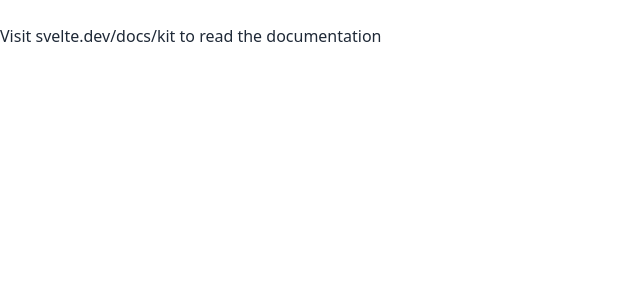
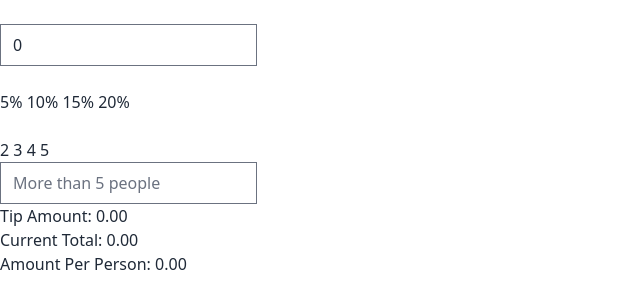
Before and after one commit to xxyylloo/frontend-project, a SvelteKit app: page / in a window 1280 px wide. Shown: the top 308 px of the page, without its empty margins (0-640 px from the left). Built offline with nearby package versions, Linux system fonts and the light colour scheme.

Commit message:
ready ohne design

```diff
--- a/src/routes/+page.svelte
+++ b/src/routes/+page.svelte
@@ -1,2 +1,101 @@
-<h1 class="text-white">Welcome to papichler</h1>
-<p>Visit <a href="https://svelte.dev/docs/kit">svelte.dev/docs/kit</a> to read the documentation</p>
+<!--<script>
+  let total = $state(0);
+  let tip = $state(0);
+  let baseTotal = $state(0);
+
+  function calculateTip(percent) {
+    tip = (baseTotal * percent) / 100;
+    total = baseTotal + tip;
+  }
+</script>
+
+  <h1 class="text-white">Bill</h1>
+
+
+  <div class="eingabe">
+
+   <input type="text" bind:value={baseTotal} />
+
+
+    <h1 class="text-white">Select Tip</h1>
+
+
+    <button onclick={() => calculateTip(5)}>5%</button>
+    <button onclick={() => calculateTip(10)}>10%</button>
+    <button onclick={() => calculateTip(15)}>15%</button>
+    <button onclick={() => calculateTip(20)}>20%</button>
+
+    <p>Tip Amount: {tip}</p>
+    <p>Current Total: {total}</p>
+  </div>-->
+  <script>
+    let total = $state(0);
+    let tip = $state(0);
+    let baseTotal = $state(0);
+    let people = $state(1);
+    let amountPerPerson = $state(0);
+
+    function calculateTip(percent) {
+      tip = (baseTotal * percent) / 100;
+      total = baseTotal + tip;
+      calculatePerPerson();
+    }
+
+    function setPeople(num) {
+      people = num;
+      calculatePerPerson();
+    }
+
+    function calculatePerPerson() {
+      if (people > 0) {
+        amountPerPerson = total / people;
+      } else {
+        amountPerPerson = 0;
+      }
+    }
+  </script>
+
+  <h1 class="text-white">Bill</h1>
+
+  <div class="eingabe">
+
+    <input
+      type="number"
+      bind:value={baseTotal}
+      placeholder="Enter bill amount"
+      oninput={() => calculatePerPerson()}
+    />
+
+    <h1 class="text-white">Select Tip</h1>
+
+
+    <button onclick={() => calculateTip(5)}>5%</button>
+    <button onclick={() => calculateTip(10)}>10%</button>
+    <button onclick={() => calculateTip(15)}>15%</button>
+    <button onclick={() => calculateTip(20)}>20%</button>
+
+    <h1 class="text-white">Number of People</h1>
+
+
+    <div class="personen-buttons">
+      <button onclick={() => setPeople(2)}>2</button>
+      <button onclick={() => setPeople(3)}>3</button>
+      <button onclick={() => setPeople(4)}>4</button>
+      <button onclick={() => setPeople(5)}>5</button>
+    </div>
+
+
+    <div>
+      <input
+        type="number"
+        min="5"
+        placeholder="More than 5 people"
+        oninput={(e) => setPeople(Number(e.target.value))}
+      />
+    </div>
+
+
+    <p>Tip Amount: {tip.toFixed(2)}</p>
+    <p>Current Total: {total.toFixed(2)}</p>
+    <p>Amount Per Person: {amountPerPerson.toFixed(2)}</p>
+  </div>
```
